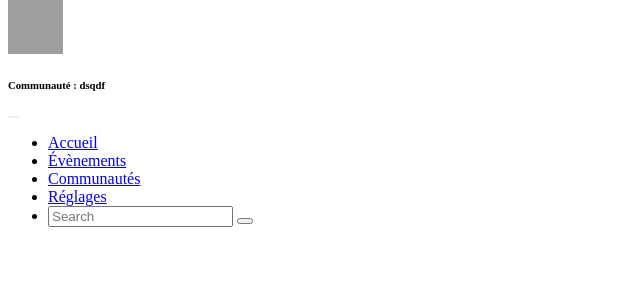
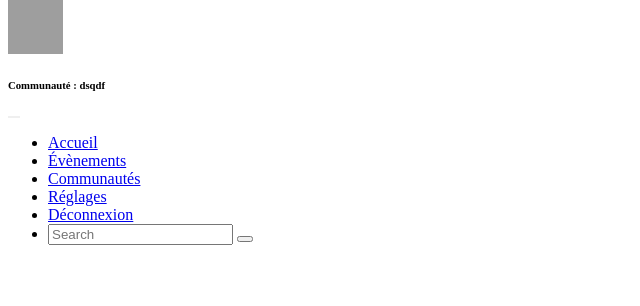
Before and after one commit to laugere/Pelican, a Symfony app: template templates/HomePage.html.twig in a window 1280 px wide. Shown: the part 167-473 px from the top of the page, without its empty margins (0-640 px from the left). Run offline with Twig, Linux system fonts and the light colour scheme; the template is opened without the code that fills it, so the values that code supplies are empty; some libraries are stand-ins or nearby versions; grey boxes are pictures that could not be loaded.

Commit message:
update and add logout link

```diff
--- a/templates/vues/UserNavBar.html.twig
+++ b/templates/vues/UserNavBar.html.twig
@@ -39,6 +39,12 @@
 			</a>
 		</li>
 		<li class="nav-item">
+			<a class="nav-link bottom-icon" href="/logout">
+				<i class="fas fa-sign-out-alt fa-lg"></i>
+				Déconnexion
+			</a>
+		</li>
+		<li class="nav-item">
 			<div class="search-container">
 				<form class="d-flex">
 					<input class="form-control me-2" type="search" placeholder="Search" aria-label="Search">
```
